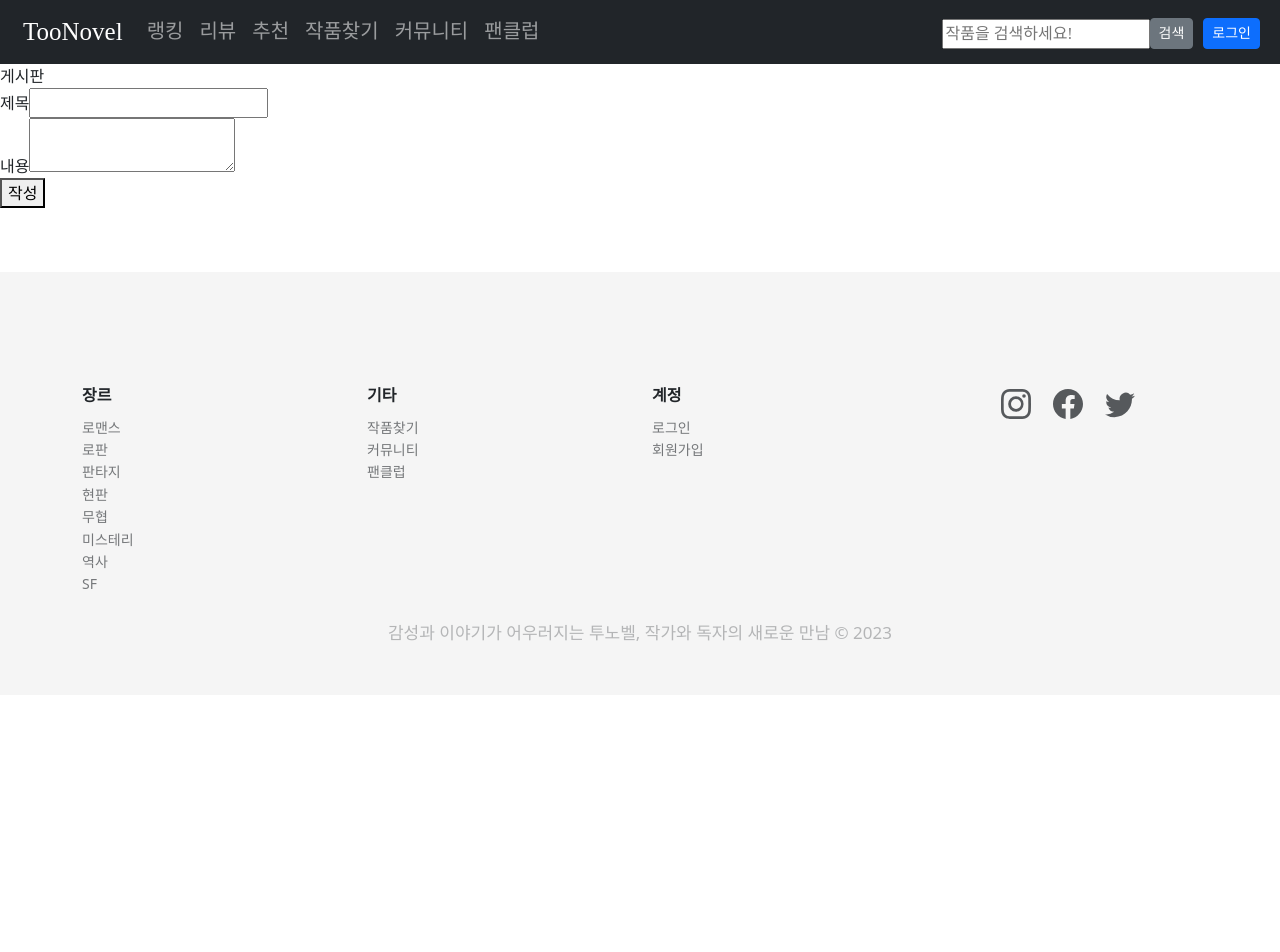
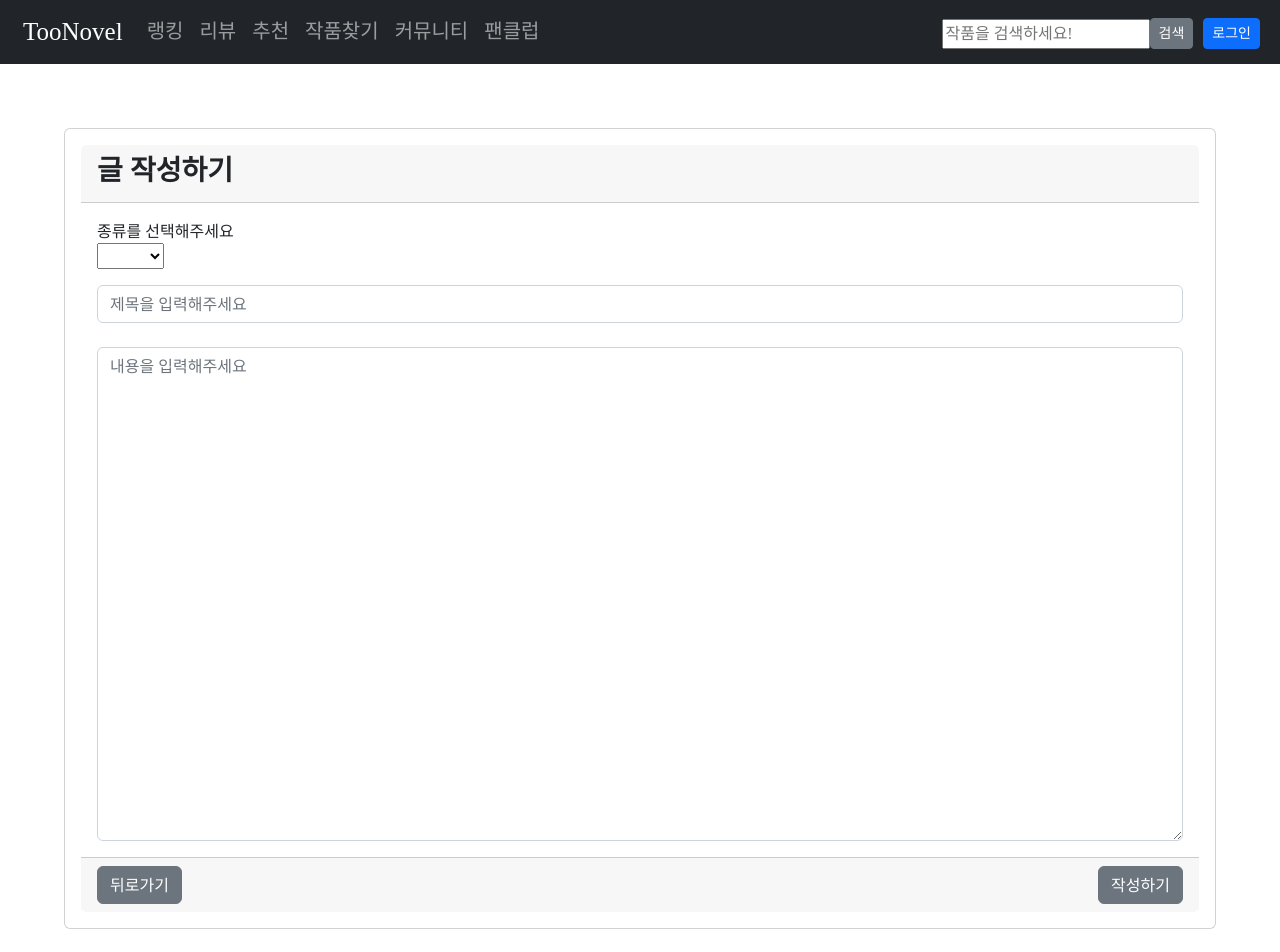
Before and after one commit to TooNovel/TooNovel-FE, a Vue app: page /community/write in a window 1280 px wide. Shown: the top 952 px of the page. Before the commit the page ends 800 px from the top, so only its background shows below. Built offline with nearby package versions, Linux system fonts and the light colour scheme; a web font is replaced by a local one; what vue-carousel-3d, vue-infinite-scroll would draw is missing.

Commit message:
:lipstick: 게시판 글쓰기 UI 개선

```diff
--- a/src/views/PostWritePage.vue
+++ b/src/views/PostWritePage.vue
@@ -1,15 +1,39 @@
 <template>
   <div id="PostWritePage">
-    <label>게시판</label>
-    <div>
-      <label>제목</label>
-      <input type="text" id="title" />
-    </div>
-    <div>
-      <label>내용</label>
-      <textarea id="content"></textarea>
-    </div>
-    <button @click="writePost()">작성</button>
+    <b-card>
+      <div class="card-header">
+        <h3><b>글 작성하기</b></h3>
+      </div>
+      <div class="card-body">
+        <div>
+          <label>종류를 선택해주세요</label>
+          <p>
+            <b-form-select>
+              <option value="--">-------</option>
+              <option value="자유">자유</option>
+              <option value="장르">장르</option>
+              <option value="질문">질문</option>
+              <option value="이벤트">이벤트</option>
+            </b-form-select>
+          </p>
+        </div>
+        <div id="textForm">
+          <b-input type="text" placeholder="제목을 입력해주세요"></b-input>
+          <br />
+          <b-textarea rows="20" placeholder="내용을 입력해주세요"></b-textarea>
+        </div>
+      </div>
+      <div class="card-footer">
+        <div class="row justify-content-end">
+          <div class="col">
+            <b-button @click="toCommunity()">뒤로가기</b-button>
+          </div>
+          <div class="col-auto">
+            <b-button @click="writePost()">작성하기</b-button>
+          </div>
+        </div>
+      </div>
+    </b-card>
   </div>
 </template>
 <script>
@@ -36,8 +60,21 @@ export default {
         router.push({ path: "/" });
       });
     },
+    toCommunity() {
+      // axios.get("/post/readall").then((data) => {
+      //   this.$router.push({
+      //     name: "Community",
+      //     params: data,
+      //   });
+      // });
+      this.$router.push("/community");
+    },
   },
 };
 </script>
 
-<style scoped></style>
+<style scoped>
+#PostWritePage {
+  margin: 5%;
+}
+</style>
```
